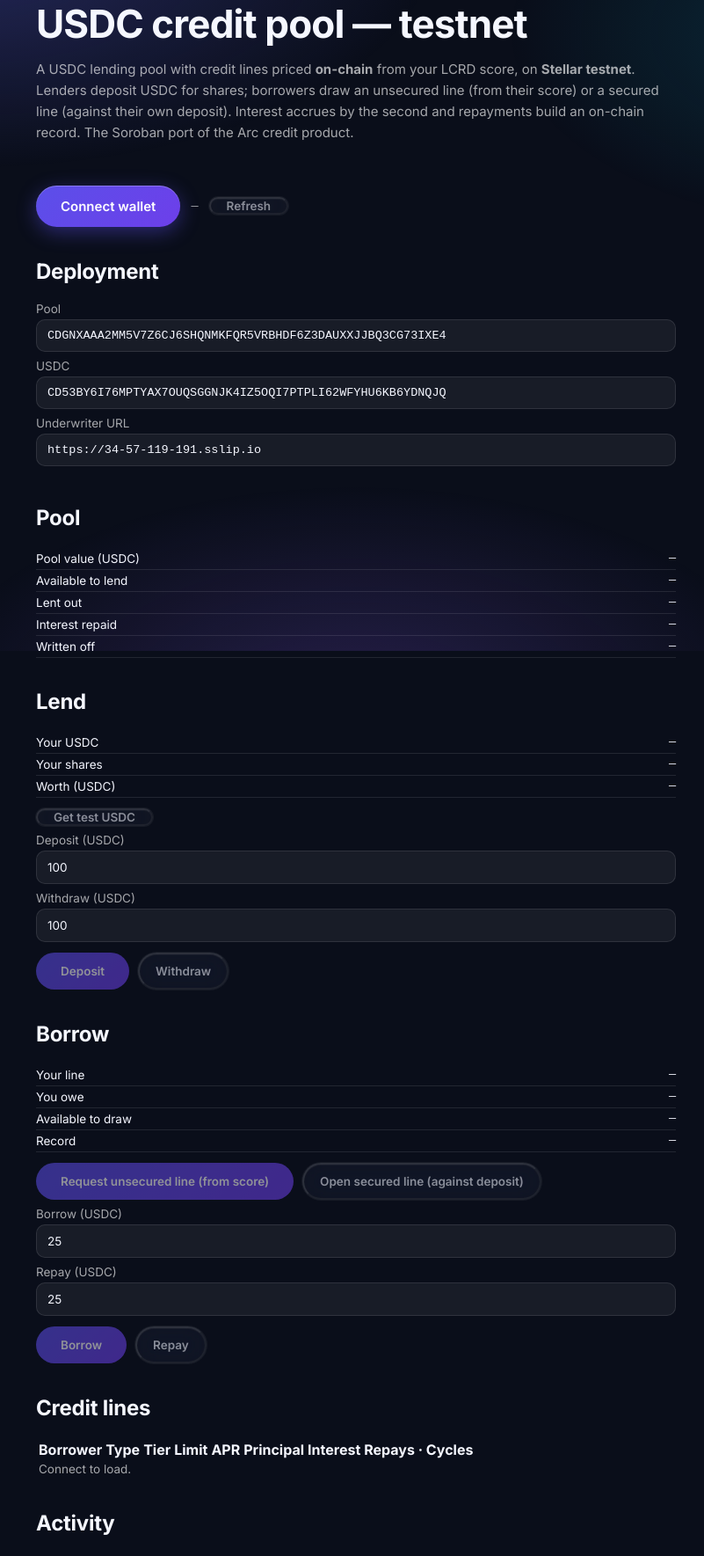
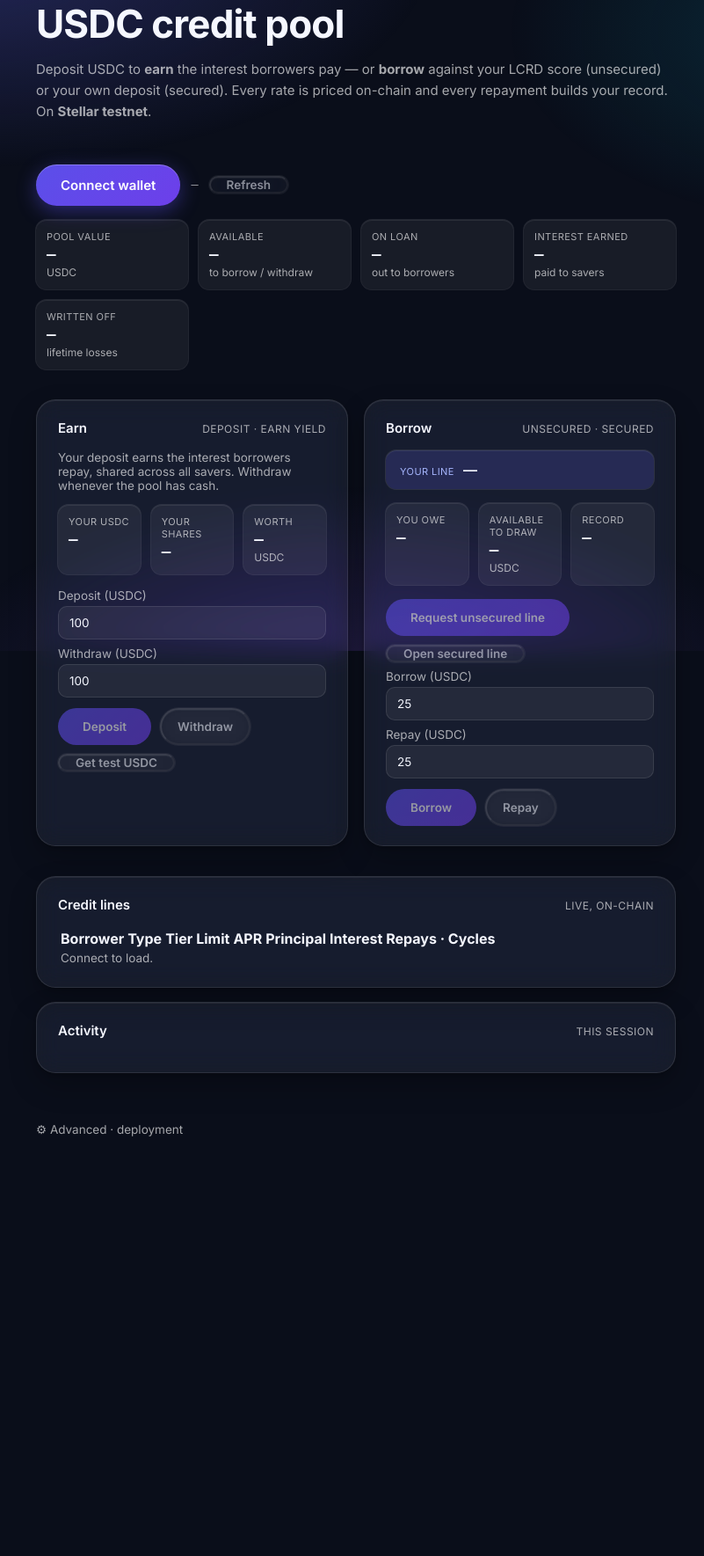
Before and after one commit to lucredtech/lucred-wallet-connect, a website built with Vite: page pool.html in a window 1280 px wide. Shown: the part 60-1829 px from the top of the page at 88% size, without its empty margins (235-1036 px from the left). After the commit the page ends 1384 px from the top, so only its background shows below. Built offline with nearby package versions, Linux system fonts and the light colour scheme; what @creit.tech/stellar-wallets-kit, @stellar/stellar-sdk would draw is missing.

Commit message:
pool page: modern redesign + rename Lend to Earn
Rebuilt pool.html with the app's glass design system: at-a-glance stat tiles, two
Earn/Borrow cards (an-card), highlighted active line, styled table + activity, and
the deployment fields moved into an Advanced disclosure. 'Lend' is now 'Earn'
(deposit to earn yield). All pl-* ids unchanged, so pool.ts is untouched. Adds a
small pool-specific CSS block.

```diff
--- a/pool.html
+++ b/pool.html
@@ -22,12 +22,11 @@
       </header>
 
       <div class="info-intro">
-        <h1>USDC credit pool — testnet</h1>
+        <h1>USDC credit pool</h1>
         <p class="subtext">
-          A USDC lending pool with credit lines priced <strong>on-chain</strong> from your LCRD score, on
-          <strong>Stellar testnet</strong>. Lenders deposit USDC for shares; borrowers draw an unsecured line
-          (from their score) or a secured line (against their own deposit). Interest accrues by the second and
-          repayments build an on-chain record. The Soroban port of the Arc credit product.
+          Deposit USDC to <strong>earn</strong> the interest borrowers pay — or <strong>borrow</strong> against
+          your LCRD score (unsecured) or your own deposit (secured). Every rate is priced on-chain and every
+          repayment builds your record. On <strong>Stellar testnet</strong>.
         </p>
       </div>
 
@@ -37,47 +36,46 @@
         <button id="pl-refresh" type="button" class="btn-secondary" disabled>Refresh</button>
       </div>
 
-      <section class="te-card">
-        <h2>Deployment</h2>
-        <label class="te-field">Pool <input id="pl-pool" class="te-input" spellcheck="false" /></label>
-        <label class="te-field">USDC <input id="pl-usdc" class="te-input" spellcheck="false" /></label>
-        <label class="te-field">Underwriter URL <input id="pl-underwriter" class="te-input" spellcheck="false" placeholder="https://… (for unsecured lines)" /></label>
-      </section>
+      <!-- Pool at a glance -->
+      <div class="pool-tiles">
+        <div class="df-tile"><div class="df-tile-label">Pool value</div><div class="df-tile-value" id="pl-assets">—</div><div class="df-tile-sub">USDC</div></div>
+        <div class="df-tile"><div class="df-tile-label">Available</div><div class="df-tile-value" id="pl-cash">—</div><div class="df-tile-sub">to borrow / withdraw</div></div>
+        <div class="df-tile"><div class="df-tile-label">On loan</div><div class="df-tile-value" id="pl-lent">—</div><div class="df-tile-sub">out to borrowers</div></div>
+        <div class="df-tile"><div class="df-tile-label">Interest earned</div><div class="df-tile-value" id="pl-interest">—</div><div class="df-tile-sub">paid to savers</div></div>
+        <div class="df-tile"><div class="df-tile-label">Written off</div><div class="df-tile-value" id="pl-written">—</div><div class="df-tile-sub">lifetime losses</div></div>
+      </div>
 
-      <section class="te-card">
-        <h2>Pool</h2>
-        <div class="df-row"><span>Pool value (USDC)</span><span class="df-val" id="pl-assets">—</span></div>
-        <div class="df-row"><span>Available to lend</span><span class="df-val" id="pl-cash">—</span></div>
-        <div class="df-row"><span>Lent out</span><span class="df-val" id="pl-lent">—</span></div>
-        <div class="df-row"><span>Interest repaid</span><span class="df-val" id="pl-interest">—</span></div>
-        <div class="df-row"><span>Written off</span><span class="df-val" id="pl-written">—</span></div>
-      </section>
-
-      <section class="te-card">
-        <h2>Lend</h2>
-        <div class="df-row"><span>Your USDC</span><span class="df-val" id="pl-bal">—</span></div>
-        <div class="df-row"><span>Your shares</span><span class="df-val" id="pl-shares">—</span></div>
-        <div class="df-row"><span>Worth (USDC)</span><span class="df-val" id="pl-worth">—</span></div>
-        <div class="te-actions">
-          <button id="pl-faucet" type="button" class="btn-secondary" disabled>Get test USDC</button>
+      <div class="an-grid-2">
+        <!-- Earn -->
+        <section class="an-card">
+          <div class="an-card-head"><h3>Earn</h3><span class="an-card-sub">deposit · earn yield</span></div>
+          <p class="pool-card-sub">Your deposit earns the interest borrowers repay, shared across all savers. Withdraw whenever the pool has cash.</p>
+          <div class="df-tiles">
+            <div class="df-tile"><div class="df-tile-label">Your USDC</div><div class="df-tile-value" id="pl-bal">—</div></div>
+            <div class="df-tile"><div class="df-tile-label">Your shares</div><div class="df-tile-value" id="pl-shares">—</div></div>
+            <div class="df-tile"><div class="df-tile-label">Worth</div><div class="df-tile-value" id="pl-worth">—</div><div class="df-tile-sub">USDC</div></div>
           </div>
           <label class="te-field">Deposit (USDC) <input id="pl-deposit-amt" class="te-input te-num" value="100" /></label>
           <label class="te-field">Withdraw (USDC) <input id="pl-withdraw-amt" class="te-input te-num" value="100" /></label>
           <div class="te-actions">
             <button id="pl-deposit" type="button" class="btn-primary" disabled>Deposit</button>
             <button id="pl-withdraw" type="button" class="btn-secondary" disabled>Withdraw</button>
+            <button id="pl-faucet" type="button" class="btn-secondary" disabled>Get test USDC</button>
           </div>
         </section>
 
-      <section class="te-card">
-        <h2>Borrow</h2>
-        <div class="df-row"><span>Your line</span><span class="df-val" id="pl-line">—</span></div>
-        <div class="df-row"><span>You owe</span><span class="df-val" id="pl-owed">—</span></div>
-        <div class="df-row"><span>Available to draw</span><span class="df-val" id="pl-avail">—</span></div>
-        <div class="df-row"><span>Record</span><span class="df-val" id="pl-record">—</span></div>
+        <!-- Borrow -->
+        <section class="an-card">
+          <div class="an-card-head"><h3>Borrow</h3><span class="an-card-sub">unsecured · secured</span></div>
+          <div class="pool-line"><span class="df-tile-label">Your line</span><span class="pool-line-val" id="pl-line">—</span></div>
+          <div class="df-tiles">
+            <div class="df-tile"><div class="df-tile-label">You owe</div><div class="df-tile-value" id="pl-owed">—</div></div>
+            <div class="df-tile"><div class="df-tile-label">Available to draw</div><div class="df-tile-value" id="pl-avail">—</div><div class="df-tile-sub">USDC</div></div>
+            <div class="df-tile"><div class="df-tile-label">Record</div><div class="df-tile-value" id="pl-record">—</div></div>
+          </div>
           <div class="te-actions">
-          <button id="pl-request" type="button" class="btn-primary" disabled>Request unsecured line (from score)</button>
-          <button id="pl-open-secured" type="button" class="btn-secondary" disabled>Open secured line (against deposit)</button>
+            <button id="pl-request" type="button" class="btn-primary" disabled>Request unsecured line</button>
+            <button id="pl-open-secured" type="button" class="btn-secondary" disabled>Open secured line</button>
           </div>
           <label class="te-field">Borrow (USDC) <input id="pl-borrow-amt" class="te-input te-num" value="25" /></label>
           <label class="te-field">Repay (USDC) <input id="pl-repay-amt" class="te-input te-num" value="25" /></label>
@@ -86,9 +84,11 @@
             <button id="pl-repay" type="button" class="btn-secondary" disabled>Repay</button>
           </div>
         </section>
+      </div>
 
-      <section class="te-card">
-        <h2>Credit lines</h2>
+      <!-- Credit lines -->
+      <section class="an-card">
+        <div class="an-card-head"><h3>Credit lines</h3><span class="an-card-sub">live, on-chain</span></div>
         <div class="te-table-wrap">
           <table class="te-table">
             <thead>
@@ -99,10 +99,21 @@
         </div>
       </section>
 
-      <section class="te-card">
-        <h2>Activity</h2>
+      <!-- Activity -->
+      <section class="an-card">
+        <div class="an-card-head"><h3>Activity</h3><span class="an-card-sub">this session</span></div>
         <div id="pl-log" class="te-log"></div>
       </section>
+
+      <!-- Advanced / deployment -->
+      <details class="pool-advanced">
+        <summary>Advanced · deployment</summary>
+        <section class="an-card">
+          <label class="te-field">Pool <input id="pl-pool" class="te-input" spellcheck="false" /></label>
+          <label class="te-field">USDC <input id="pl-usdc" class="te-input" spellcheck="false" /></label>
+          <label class="te-field">Underwriter URL <input id="pl-underwriter" class="te-input" spellcheck="false" placeholder="https://… (for unsecured lines)" /></label>
+        </section>
+      </details>
     </main>
     <script type="module" src="/src/pool.ts"></script>
   </body>
--- a/src/style.css
+++ b/src/style.css
@@ -1624,3 +1624,40 @@ h2 { letter-spacing: -0.01em; }
 .an-bar-val { font-size:var(--text-body-sm); font-weight:600; color:var(--color-text-primary); font-variant-numeric:tabular-nums; }
 @media (max-width:560px) { .an-bar-row { grid-template-columns:92px 1fr auto; gap:10px; } .an-tile-val{font-size:1.6rem;} }
 @media (prefers-reduced-motion: reduce) { .an-tile, .an-card, .an-bar-fill, .an-freshness::before { animation:none; } }
+
+/* ---- Credit pool page (pool.html) ---- */
+.pool-tiles {
+  display: grid;
+  grid-template-columns: repeat(auto-fit, minmax(150px, 1fr));
+  gap: var(--space-3, 12px);
+  margin-bottom: 18px;
+}
+.pool-card-sub {
+  color: var(--color-text-secondary);
+  font-size: var(--text-body-sm, 13.5px);
+  margin: 0 0 14px;
+}
+.pool-line {
+  display: flex;
+  flex-wrap: wrap;
+  align-items: baseline;
+  gap: 10px;
+  padding: 12px 16px;
+  border-radius: 12px;
+  background: var(--color-accent-subtle-bg);
+  box-shadow: var(--shadow-border);
+  margin-bottom: 16px;
+}
+.pool-line .df-tile-label { color: var(--color-accent-text); }
+.pool-line-val { font-weight: 600; color: var(--color-text-primary); }
+details.pool-advanced { margin-top: 32px; }
+details.pool-advanced > summary {
+  cursor: pointer;
+  list-style: none;
+  color: var(--color-text-secondary);
+  font-size: var(--text-body-sm, 13.5px);
+  padding: 8px 0;
+}
+details.pool-advanced > summary::-webkit-details-marker { display: none; }
+details.pool-advanced > summary::before { content: "⚙ "; }
+details.pool-advanced[open] > summary { margin-bottom: 10px; }
```
Lines whose indentation alone changed are shown as unchanged.
